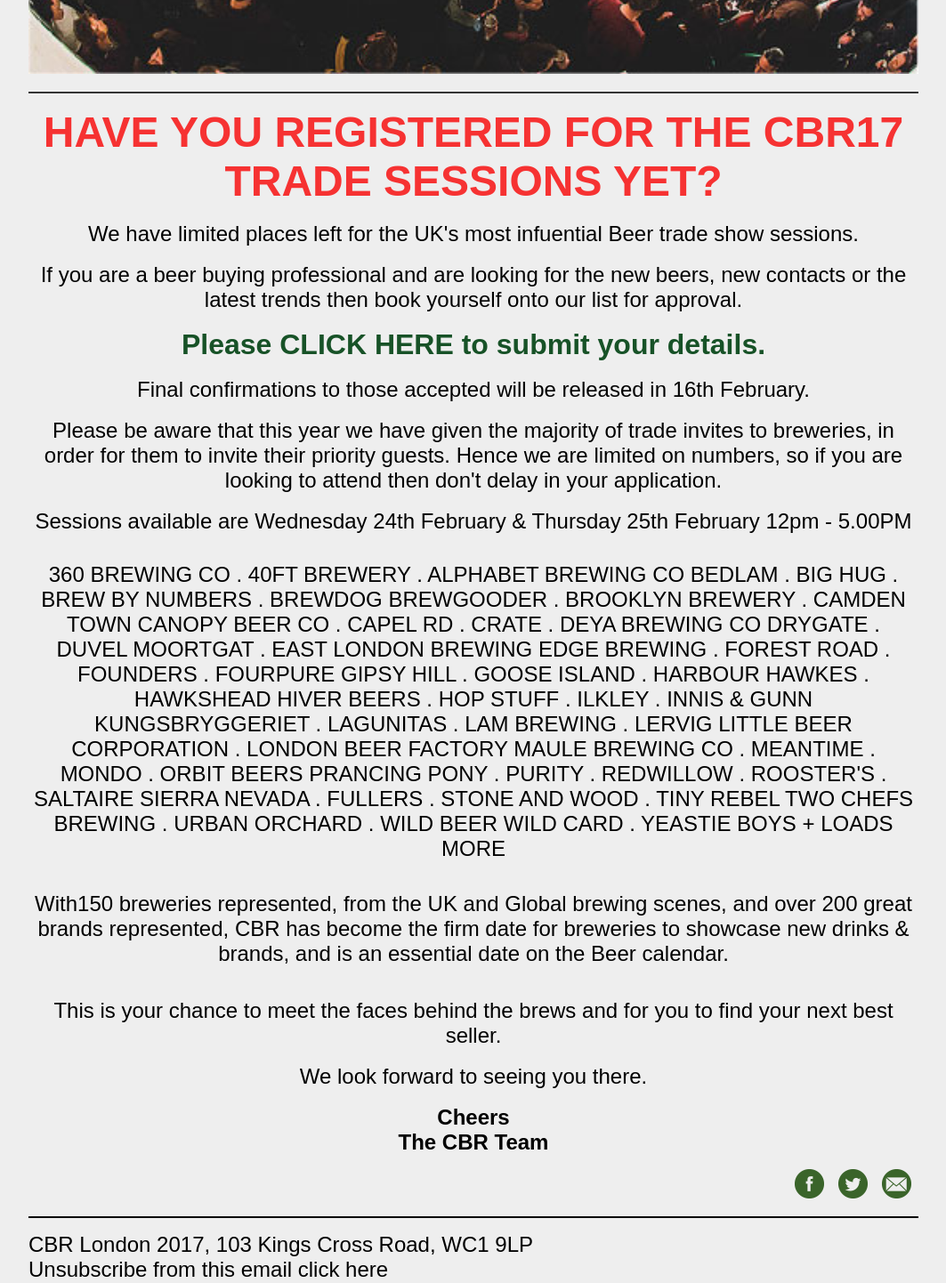
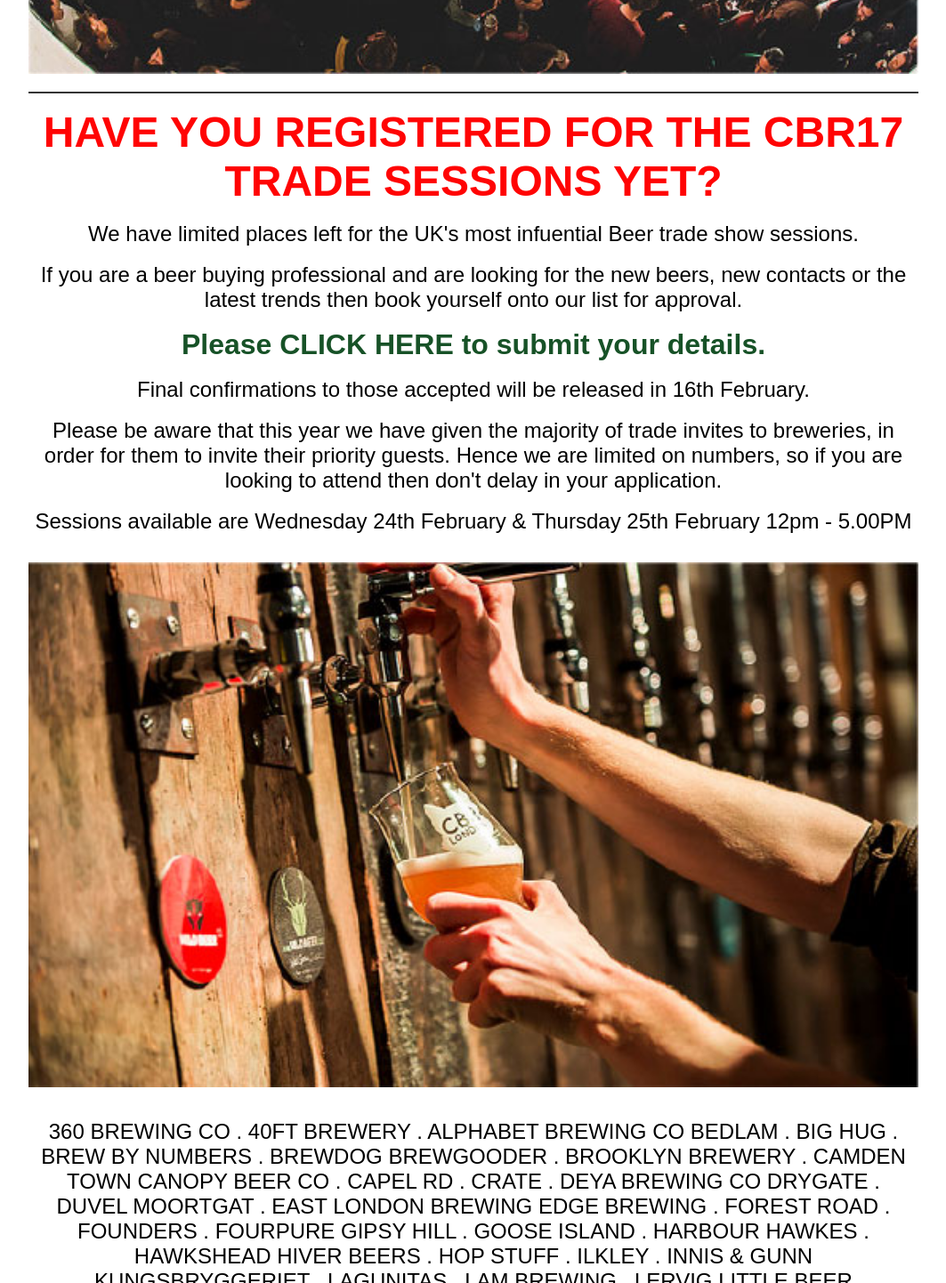
Before and after one commit to wendell1101/test_app, a plain HTML site: page index.html in a window 1280 px wide. Shown: the part 1060-2502 px from the top of the page at 89% size, without its empty margins (108-1171 px from the left). Drawn offline with Linux system fonts and the light colour scheme.

Commit message:
Code fixes

```diff
--- a/Assets/css/main.css
+++ b/Assets/css/main.css
@@ -5,7 +5,7 @@
 
 body,
 html {
-    background: #eee;
+    background: #fff;
     font-family: sans-serif;
     font-size: 1rem;
     scroll-behavior: smooth;
@@ -47,7 +47,7 @@ html {
 }
 
 .text-danger {
-    color: rgb(246, 50, 50);
+    color: rgb(255, 4, 4);
 }
 
 .text-success {
@@ -98,6 +98,19 @@ p {
 }
 
 .img-container img {
+    width: 100%;
+    height: auto;
+}
+
+.img-container2 {
+    padding: 1rem 0 1rem 0;
+    background-size: contain;
+    width: 100%;
+    text-align: center;
+    height: auto;
+}
+
+.img-container2 img {
     width: 100%;
     height: auto;
 }
--- a/index.html
+++ b/index.html
@@ -40,6 +40,9 @@
             <p>Sessions available are Wednesday 24th February & Thursday 25th February 12pm - 5.00PM</p>
 
         </div>
+        <div class="img-container2 responsive">
+            <img src="./Assets/cbr-banner-2.jpeg" alt="image" class="responsive" srcset="">
+        </div>
         <div>
             <p class="text-center text-container">360 BREWING CO . 40FT BREWERY . ALPHABET BREWING CO BEDLAM . BIG HUG . BREW BY NUMBERS . BREWDOG BREWGOODER . BROOKLYN BREWERY . CAMDEN TOWN CANOPY BEER CO . CAPEL RD . CRATE . DEYA BREWING CO DRYGATE . DUVEL MOORTGAT . EAST LONDON BREWING
                 EDGE BREWING . FOREST ROAD . FOUNDERS . FOURPURE GIPSY HILL . GOOSE ISLAND . HARBOUR HAWKES . HAWKSHEAD HIVER BEERS . HOP STUFF . ILKLEY . INNIS & GUNN KUNGSBRYGGERIET . LAGUNITAS . LAM BREWING . LERVIG LITTLE BEER CORPORATION . LONDON
@@ -80,4 +83,5 @@
     </div>
 
 </body>
+
 </html>
```
